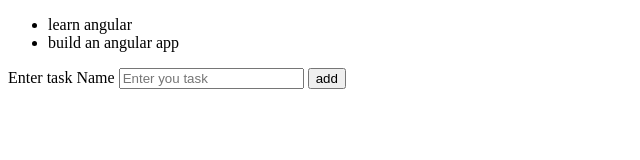
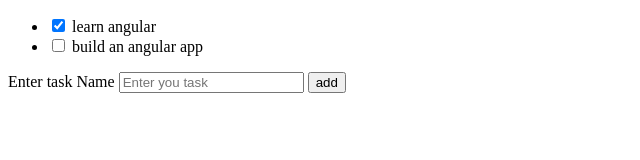
Before and after one commit to raghavan-rahul/angular-mvc, a plain HTML site: page index.html in a window 1280 px wide. Shown: the whole page, without its empty margins (0-640 px from the left). Drawn offline with nearby package versions, Linux system fonts and the light colour scheme.

Commit message:
Minor modification to display text

```diff
--- a/index.html
+++ b/index.html
@@ -9,10 +9,14 @@
 	<div ng-controller="TodoListController as todoList">
 	<div class="todo-content">
 		<ul>
-			<li ng-repeat="todo in todoList.todos">{{todo.text}}</li>
+
+			<li ng-repeat="todo in todoList.todos">
+			<input type="checkbox" ng-model="todo.done">
+			{{todo.text}}</li>
 		</ul>
 		<form ng-submit="todoList.addTodo()">
 			<label>Enter task Name</label>
+
 			<input type="text" ng-model="todoList.todoText" placeholder="Enter you task"/>
 			 <input class="btn-primary" type="submit" value="add">
 		</form>
```
